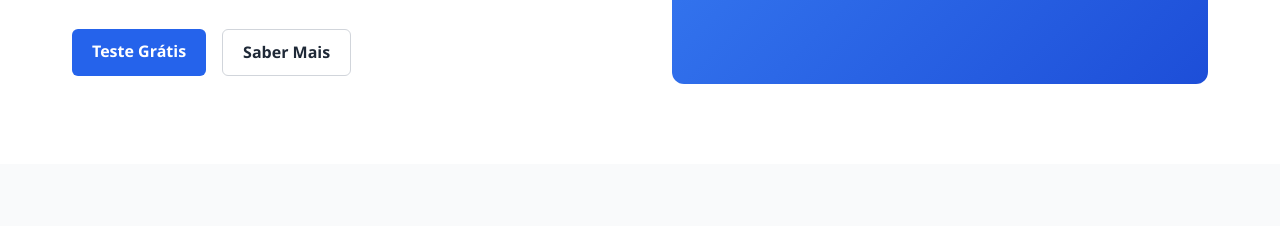
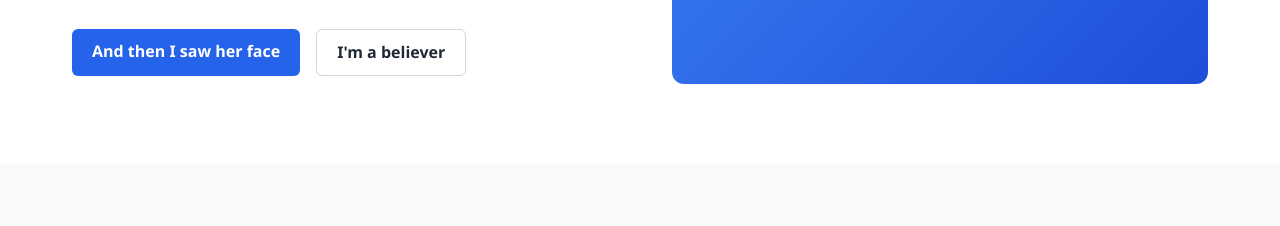
Before and after one commit to elisa-calvi-c/adm_redes_2026_teste, a plain HTML site: page site/index.html in a window 1280 px wide. Shown: the part 424-650 px from the top of the page. Drawn offline with Linux system fonts and the light colour scheme.

Commit message:
Update hero buttons text in index.html

```diff
--- a/site/index.html
+++ b/site/index.html
@@ -241,8 +241,8 @@
             <h1>Transforme a gestão do seu negócio digital - UOOOOOOOOOU</h1>
             <p>Plataforma completa para automatizar processos, analisar dados em tempo real e escalar a sua operação com eficiência.</p>
             <div class="hero-buttons">
-                <a href="#" class="btn">Teste Grátis</a>
-                <a href="#" class="btn btn-secondary">Saber Mais</a>
+                <a href="#" class="btn">And then I saw her face</a>
+                <a href="#" class="btn btn-secondary">I'm a believer</a>
             </div>
         </div>
         <div class="hero-image">
```
